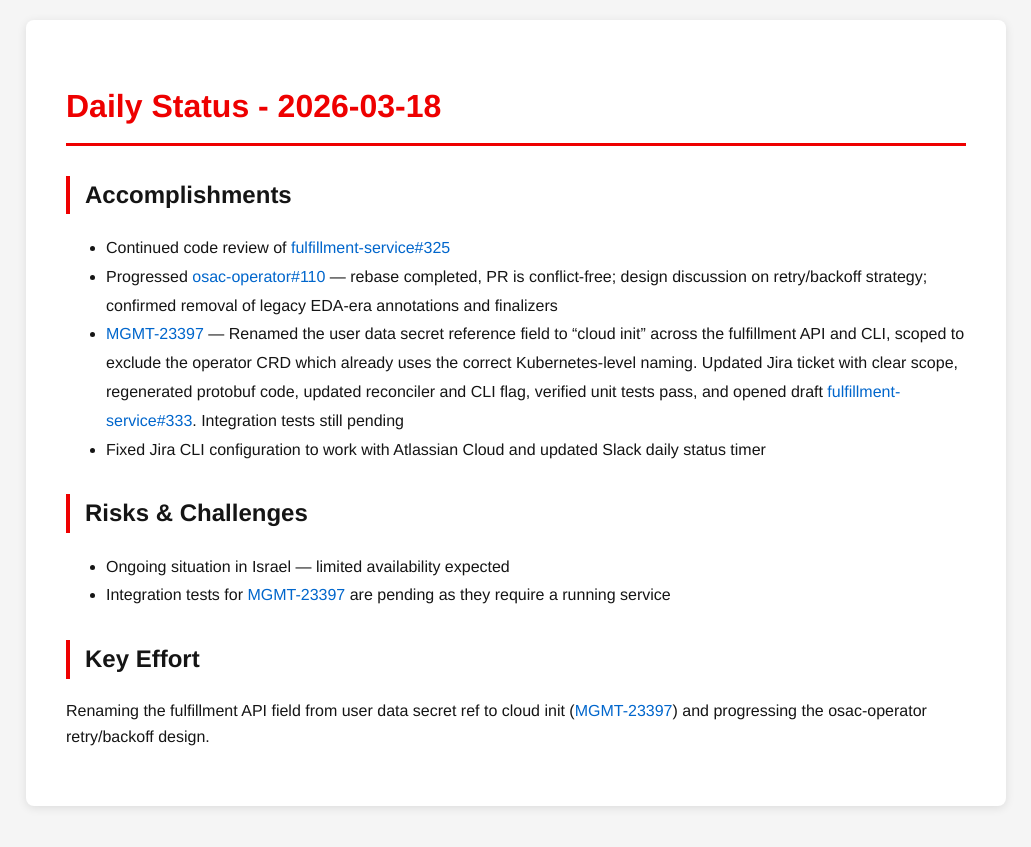
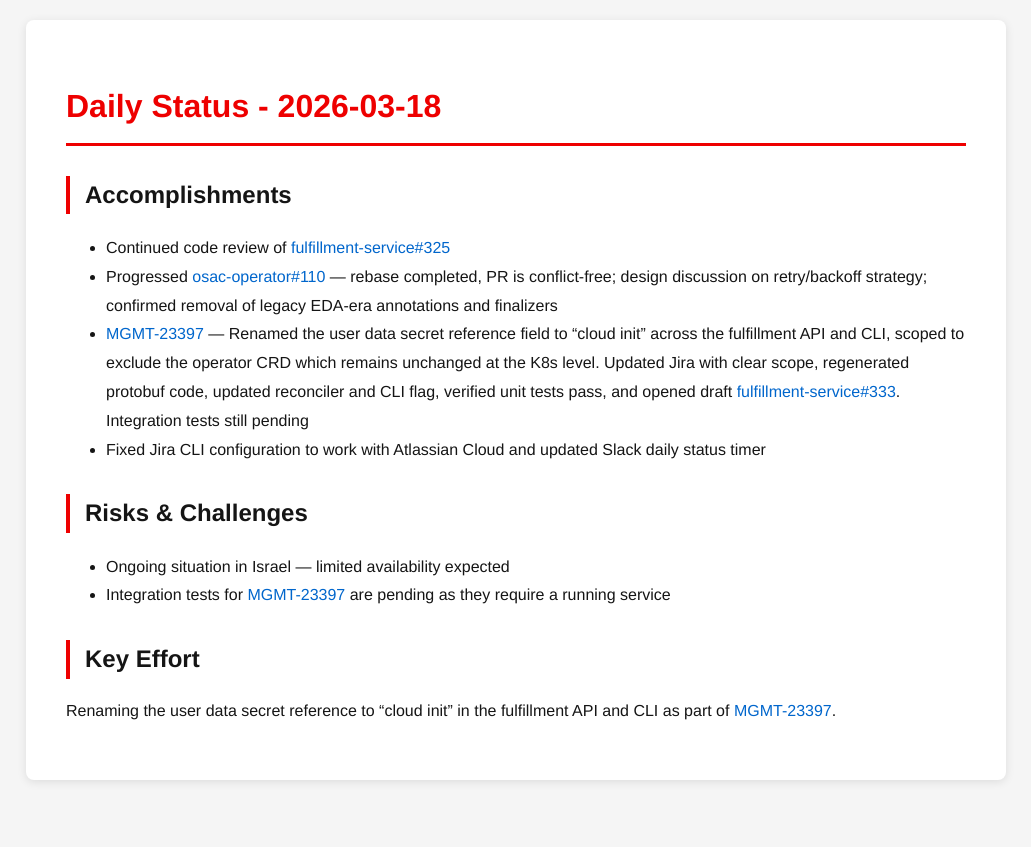
Before and after one commit to tzvatot/daily-status, a Jekyll site: the page built from 2026-03-18.md, in a window 1280 px wide. Shown: the top 847 px of the page, without its empty margins (124-1155 px from the left). Built offline with Jekyll 4.4.1, drawn with Linux system fonts in a browser that asks for light colours.

Commit message:
Daily status update - 2026-03-18

```diff
--- a/2026-03-18.md
+++ b/2026-03-18.md
@@ -9,7 +9,7 @@ date: 2026-03-18
 ## Accomplishments
 - Continued code review of [fulfillment-service#325](https://github.com/osac-project/fulfillment-service/pull/325)
 - Progressed [osac-operator#110](https://github.com/osac-project/osac-operator/pull/110) — rebase completed, PR is conflict-free; design discussion on retry/backoff strategy; confirmed removal of legacy EDA-era annotations and finalizers
-- [MGMT-23397](https://issues.redhat.com/browse/MGMT-23397) — Renamed the user data secret reference field to "cloud init" across the fulfillment API and CLI, scoped to exclude the operator CRD which already uses the correct Kubernetes-level naming. Updated Jira ticket with clear scope, regenerated protobuf code, updated reconciler and CLI flag, verified unit tests pass, and opened draft [fulfillment-service#333](https://github.com/osac-project/fulfillment-service/pull/333). Integration tests still pending
+- [MGMT-23397](https://issues.redhat.com/browse/MGMT-23397) — Renamed the user data secret reference field to "cloud init" across the fulfillment API and CLI, scoped to exclude the operator CRD which remains unchanged at the K8s level. Updated Jira with clear scope, regenerated protobuf code, updated reconciler and CLI flag, verified unit tests pass, and opened draft [fulfillment-service#333](https://github.com/osac-project/fulfillment-service/pull/333). Integration tests still pending
 - Fixed Jira CLI configuration to work with Atlassian Cloud and updated Slack daily status timer
 
 ## Risks & Challenges
@@ -17,4 +17,4 @@ date: 2026-03-18
 - Integration tests for [MGMT-23397](https://issues.redhat.com/browse/MGMT-23397) are pending as they require a running service
 
 ## Key Effort
-Renaming the fulfillment API field from user data secret ref to cloud init ([MGMT-23397](https://issues.redhat.com/browse/MGMT-23397)) and progressing the osac-operator retry/backoff design.
+Renaming the user data secret reference to "cloud init" in the fulfillment API and CLI as part of [MGMT-23397](https://issues.redhat.com/browse/MGMT-23397).
```
